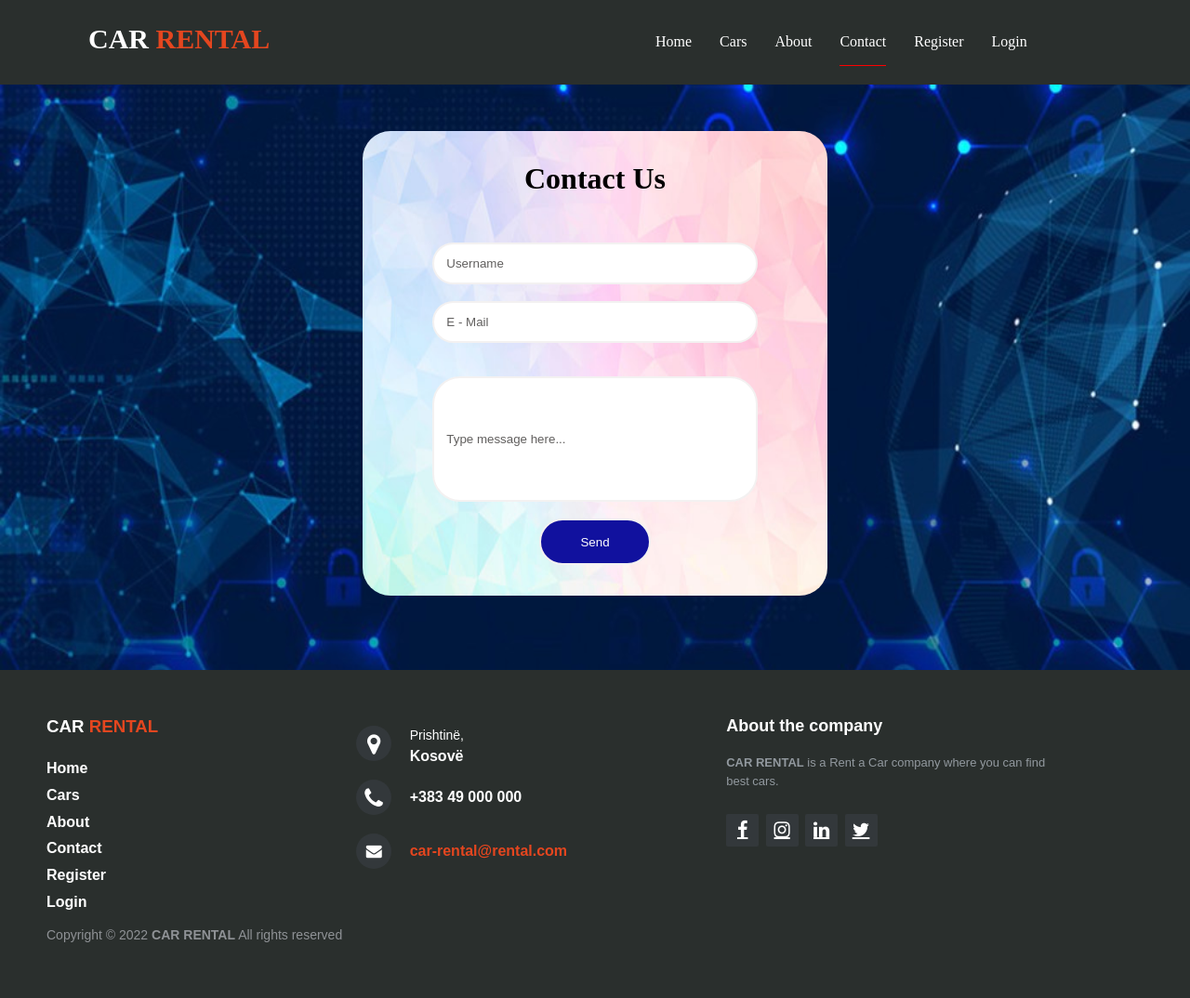
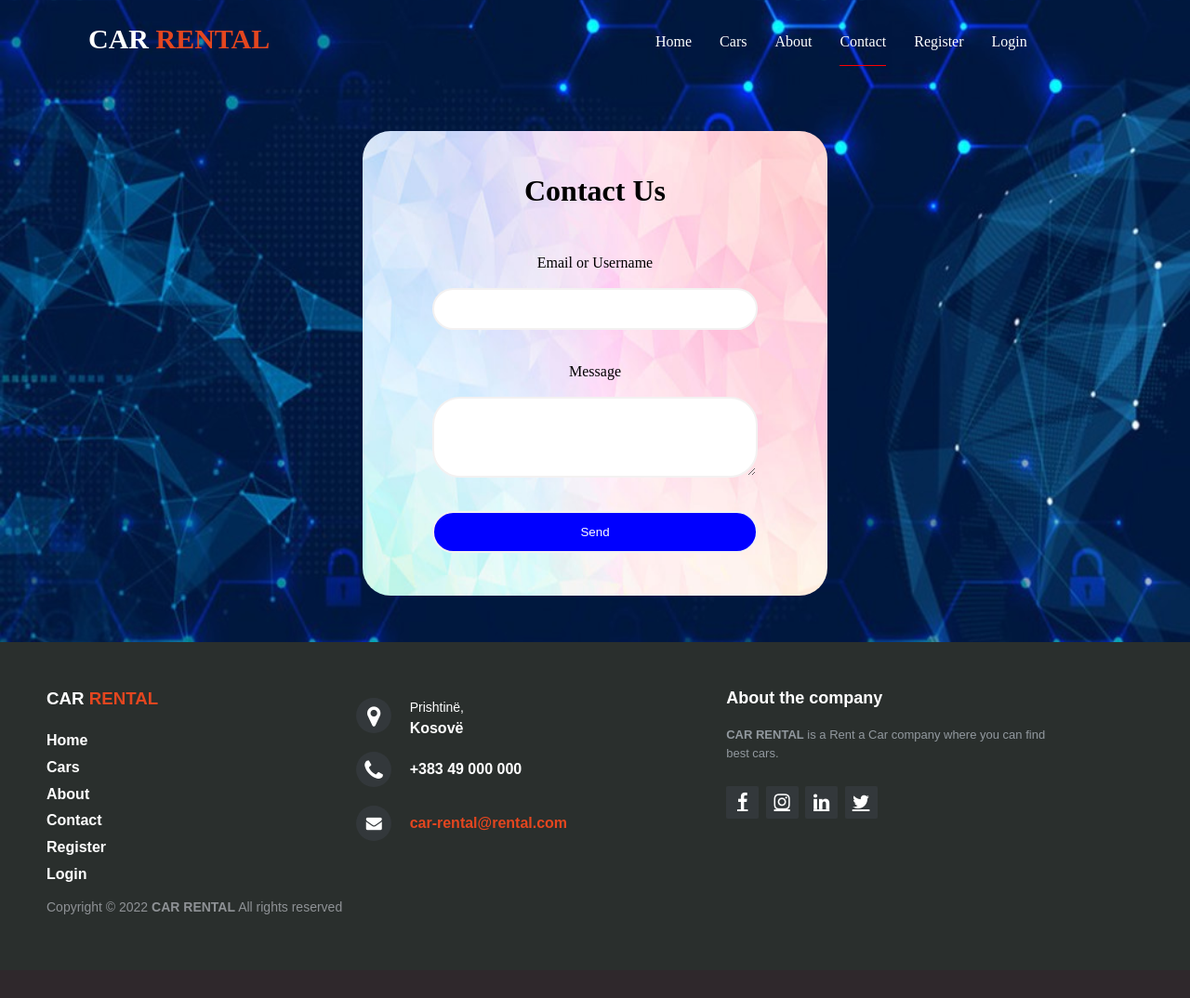
Before and after one commit to AstritMuciqi/RentalServices, a PHP site: page /contactUs.html in a window 1280 px wide. Shown: the whole page at 93% size. After the commit the page ends 984 px from the top, so only its background shows below. Run offline with PHP 8.4, Linux system fonts and the light colour scheme; some libraries are stand-ins or nearby versions.

Commit message:
Valdimi i formave duke perdorur regex, navigimi ndermjet login ne home kur kemi logim te suksesshem, nga register ne login kur kemi regjistrim te suksesshem, dhe nga contactForm ne home kur te dhenat shkruhen sipas kerkesave te valdimit.

```diff
--- a/contactUs.html
+++ b/contactUs.html
@@ -7,9 +7,9 @@
 </head>
 
 <body class="bodyContact">
-    <header class="header">
+    <header>
         <div class="logo">
-            <a href=""><b>CAR <span>RENTAL</span></b></a>
+            <a href="./index.html"><b>CAR <span>RENTAL</span></b></a>
         </div>
         <div class="content-nav">
             <nav class="nav">
@@ -26,10 +26,14 @@
     </header>
     <div class="formBox">
         <h1>Contact Us</h1>
-        <input class="inputi" type="text" value="Username"> <br>
-        <input class="inputi" type="email" value="E - Mail"> <br> <br>
-        <input class="message" type="text" value="Type message here..."> <br>
-        <input style="color: white;" class="submit" type="submit" value="Send">
+        <form action="./index.html" onsubmit="return validationContact()">
+            <label>Email or Username</label> <br> <input class="inputi" type="text" id="user"> <br> <span
+                style="color: red;" id="userError"></span> <br>
+            <label>Message</label> <br>
+            <textarea id="message" rows="5" cols="60" name="description">
+            </textarea><br> <span style="color: red;" id="messageError"></span> <br>
+            <input style="background-color: blue; color: white;"  type="submit" id="submitButton" class="inputi" value="Send"  style="color: white;">
+        </form>
     </div>
     </div>
     <footer class="footer-distributed">
@@ -76,6 +80,7 @@
     </footer>
     <script type="text/javascript" src="https://cdnjs.cloudflare.com/ajax/libs/jquery/3.2.1/jquery.min.js"></script>
     <script src="./js/script.js"></script>
+    <script src="./js/validimi.js"></script>
 </body>
 
 </html>
--- a/css/style.css
+++ b/css/style.css
@@ -4,13 +4,26 @@
     padding: 0;
 }
 
-.header{
+header{
     display: flex;
-    width: 100% ;
+}
+header h2{
+    position: absolute;
+    margin: 250px 0 0 350px;
+    text-align: center;
+    font-size: 40px;
+    color: white;
+    letter-spacing: 3px;
+    line-height: 1.1;
+}
+video{
+    position: absolute;
+    height: 710px;
+    object-fit:contain;
 }
 .logo{
+    position: relative;
     width: 50%;
-    background:  #2a2f2d;
     padding: 25px 95px;
 }
 
@@ -28,11 +41,9 @@
 }
 
 .content-nav{
-
      display: flex;
      width: 50%;
      padding: 20px 60px;
-     background:  #2a2f2d;
 
 }
 .nav{
@@ -251,19 +262,30 @@
     background-size: 100% 100%;
     border-radius: 30px;
 }
+form{
+    display: flex;
+    justify-content: center;
+    flex-direction: column;
+}
+form textarea{
+    padding: 4px 15px 4px 15px;
+    width: 350px;
+    margin: 0 auto;
+    border-radius: 30px;
+    border: 2px solid #f3f1f1;
+}
+form label{
+    margin: 0 auto;
+}
+form span{
+    margin: 0 auto;
+}
 .inputi{
     width: 350px;
     height: 45px;
     margin: 0 auto ;
     padding: 1em;
 }
-.message{
-    width: 350px;
-    height: 135px;
-    margin: 0 auto ;
-    padding: 1em;
-}
-
 .formBox h1{
     align-self: center;
     margin-bottom: 50px;
@@ -300,7 +322,7 @@ footer{
     text-align: left;
     font: bold 16px sans-serif;
     padding: 50px 50px 60px 50px;
-    margin-top: 80px;
+    margin-top: 30px;
 }
 .footer-distributed .footer-l{
     display: inline-block;
--- a/js/validimi.js
+++ b/js/validimi.js
@@ -1,35 +1,169 @@
-document.addEventListener("DOMContentLoaded",
+// document.addEventListener(
+//   "DOMContentLoaded",
 
-function(ngjarja) {
+//   function (ngjarja) {
+//     const BtnSubmit = document.getElementById("Btn-submit");
 
-const BtnSubmit = document.getElementById('Btn-submit');
+//     const validate = (ngjarja) => {
+//       const perdoruesi = document.getElementById("userId");
+//       const emailin = document.getElementById("emailId");
+//       const ditaLindjes = document.getElementById("data");
+//       const numriTel = document.getElementById("numeriTel");
+//       const fjalkalimi = document.getElementById("pass");
+//       const fjalkalimi2 = document.getElementById("passConfirm");
+
+//       function refreshPage(){
+//         onclick=window.location.href='./login.html';
+//       }
+//       if (perdoruesi.value === "") {
+//         alert("Ju lutem shtoni Username!");
+//         perdoruesi.focus();
+//         return false;
+//       }
+
+//       if (emailin.value === "") {
+//         alert("Ju lutem shtoni email-in!");
+//         emailin.focus();
+//         return false;
+//       }
+//       if (ditaLindjes.value === "") {
+//         alert("Ju lutem selektoni daten e lindjes!");
+//         ditaLindjes.focus();
+//         return false;
+//       }
+//       if (fjalkalimi.value === "") {
+//         alert("Ju lutem shkruani password-in!");
+//         fjalkalimi.focus();
+//         return false;
+//       }
+//       if (fjalkalimi2.value === "") {
+//         alert("Ju lutem konfirmone password-in!");
+//         fjalkalimi2.focus();
+//         return false;
+//       }
+//       if (numriTel.value == 0) {
+//         alert("Ju lutem shkruani numrin e telefonit!");
+//         numriTel.focus();
+//         return false;
+//       }
+//       if(!(perdoruesi.value === "" & emailin.value === "" & fjalkalimi.value === "" & fjalkalimi2.value === "" & ditaLindjes.value === "" & numriTel.value == 0)){
+//         BtnSubmit.addEventListener("click", refreshPage());
+//         alert("Jeni rexhistruar me suksese!");
+//       }
+//       return true;
+//     };
+
+//     BtnSubmit.addEventListener("click", validate);
+
+//   }
+// );
 
 
-const validate = (ngjarja) => {
 
-const perdoruesi = document.getElementById('userId');
-const emailin = document.getElementById('emailId');
-const fjalkalimi = document.getElementById('pass');
-if (perdoruesi.value === "") {
-alert("Ju lutem shtoni Username!");
-perdoruesi.focus();
-return false;
+function validationContact(){
+
+  var user = document.getElementById("user").value;
+  var message = document.getElementById("message").value;
+
+  var userCheck = /^[A-Za-z]{4}/;
+  var messageCheck = /^[A-Za-z]{3}/;
+
+
+  if(userCheck.test(user)){
+      document.getElementById("userError").innerHTML = " ";
+  }else{
+      document.getElementById("userError").innerHTML = " * Username or Email Is Invalid (Please type a minimum of 4 characters) ";
+      return false
+  }
+  if(messageCheck.test(message)){
+      document.getElementById("messageError").innerHTML = " ";
+  }else{
+      document.getElementById("messageError").innerHTML = " * Message Is Invalid (Please type a minimum of 3 characters)  ";
+      return false
+  }
+
 }
 
-if (emailin.value === "") {
-alert("Ju lutem shtoni email-in!");
-emailin.focus();
-return false;
-}
-if (fjalkalimi.value === "") {
-    alert("Ju lutem shkruani password-in!");
-    fjalkalimi.focus();
-    return false;
-    }
+function validationLogin(){
 
 
-return true;
+  var user = document.getElementById("user").value;
+  var password = document.getElementById("pass").value;
+
+  var userCheck = /^[A-Za-z]{4}/;
+  var passwordCheck = /^[A-Za-z]{8}/;
+
+
+  if(userCheck.test(user)){
+      document.getElementById("userError").innerHTML = " ";
+  }else{
+      document.getElementById("userError").innerHTML = " * Username or Email Is Invalid (Please type a minimum of 4 characters) ";
+      return false
+  }
+  if(passwordCheck.test(password)){
+      document.getElementById("passError").innerHTML = " ";
+
+  }else{
+      document.getElementById("passError").innerHTML = " * Password Is Invalid (Please type a minimum of 8 characters)  ";
+      return false;
+  }
+
+
+
+}function validationRegister(){
+
+  var perdoruesi = document.getElementById("userId").value;
+  var emailin = document.getElementById("emailId").value;
+  //var ditaLindjes = document.getElementById("data").value;
+  var numriTel = document.getElementById("numeriTel").value;
+  var fjalkalimi = document.getElementById("pass").value;
+  var fjalkalimi2 = document.getElementById("passConfirm").value;
+
+  var userCheck = /^[A-Za-z]{4}/;
+  var emailCheck = /^[A-Za-z]{4}/;
+  //var birthCheck = /(((0|1)[0-9]|2[0-9]|3[0-1])\/(0[1-9]|1[0-2])\/((19|20)\d\d))$/;
+  var passwordCheck = /^[A-Za-z]{8}/;
+  var numCheck = /^[0-9]{9}/;
+
+
+
+  if(userCheck.test(perdoruesi)){
+      document.getElementById("userError").innerHTML = " ";
+  }else{
+      document.getElementById("userError").innerHTML = " * Username Is Invalid (Please type a minimum 4 characters) ";
+      return false
+  }
+  if(emailCheck.test(emailin)){
+      document.getElementById("emailError").innerHTML = " ";
+  }else{
+      document.getElementById("emailError").innerHTML = " * Email Is Invalid (Please type a minimum 3 characters and a @)  ";
+      return false
+  }
+  // if(birthCheck.test(ditaLindjes)){
+  //     document.getElementById("birthError").innerHTML = " ";
+  // }else{
+  //     document.getElementById("birthError").innerHTML = " * Please select your birthday ";
+  //     return false
+  // }
+  if(passwordCheck.test(fjalkalimi)){
+      document.getElementById("passError").innerHTML = " ";
+
+  }else{
+      document.getElementById("passError").innerHTML = " * Password Is Invalid (Please type a minimum of 8 characters)  ";
+      return false;
+  }
+  // if(fjalkalimi == fjalkalimi2){
+  //   document.getElementById("confirmPassError").innerHTML = " ";
+  // }else{
+  //   document.getElementById("confirmPassError").innerHTML = " * Password Is Invalid (Please type a minimum of 8 characters)  ";
+  //   return false
+  // }
+  if(numCheck.test(numriTel)){
+      document.getElementById("numError").innerHTML = " ";
+      alert("Registered Successfully, please Login!");
+  }else{
+      document.getElementById("numError").innerHTML = " * Phone Number Is Invalid (Please type a number like 044123456) ";
+      return false
+  }
+
 }
-
-BtnSubmit.addEventListener('click', validate);
-});
```
Also changed, not shown: other parts of css/style.css (+27 -4 lines), index.html (+6 -4 lines), login.html (+11 -4 lines), register.html (+23 -6 lines), assets/login11.jpg (added), assets/login8.jpg (added), assets/login9.jpg (added), 1 other file.
